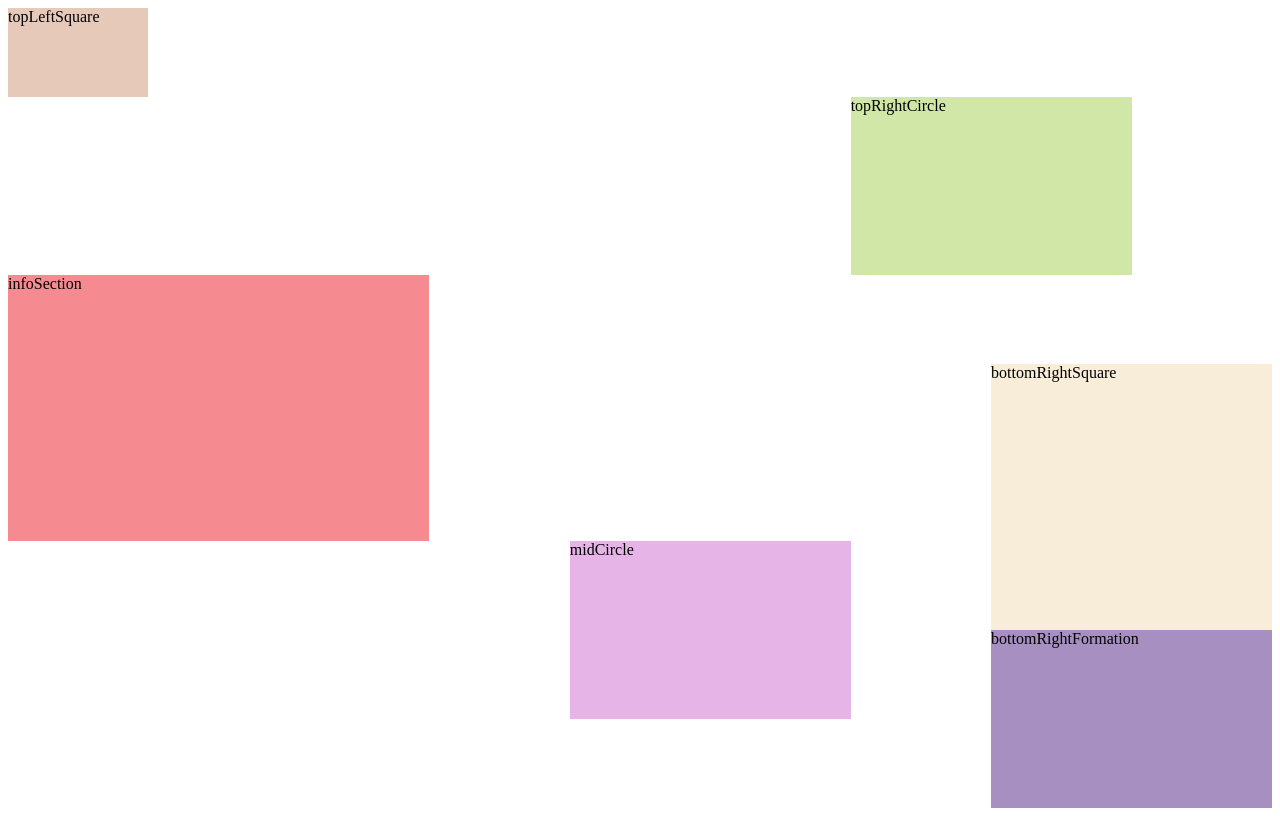
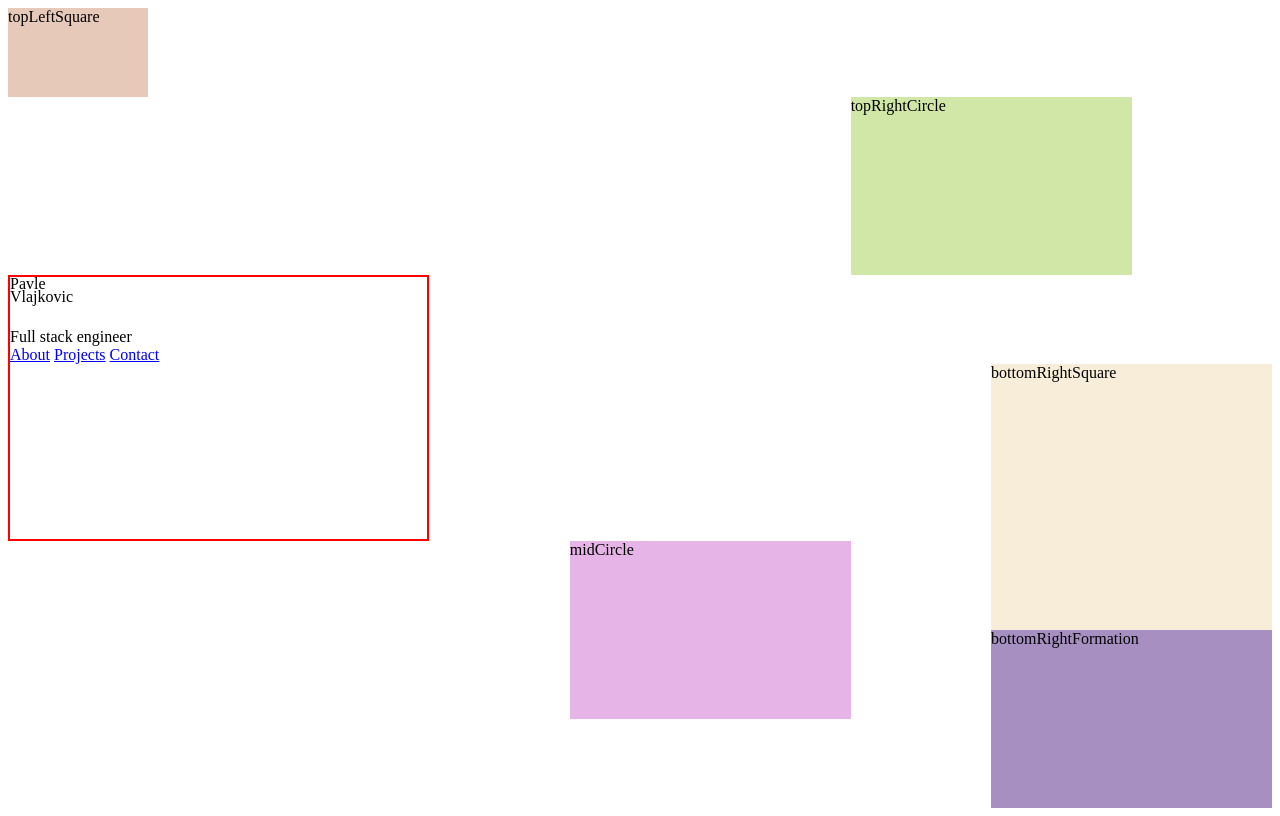
Before and after one commit to VlajkovicPavle/portfolio-website, a website: page src/sections/landing/landing.html in a window 1280 px wide. Drawn offline with Linux system fonts and the light colour scheme; files that its build step writes are made by us from their sources.

Commit message:
feat(landing): info section

```diff
--- a/src/sections/landing/landing.css
+++ b/src/sections/landing/landing.css
@@ -1,3 +1,5 @@
+@import "../../variables.css";
+
 #landing-page-layout {
   display: grid;
   grid-template-rows: repeat(9, 1fr);
@@ -8,7 +10,28 @@
 
   #infoSection {
     grid-area: 4 / 1 / 7 / 4;
-    background-color: rgba(236, 23, 34, 0.5);
+    border: 2px solid red;
+    > div {
+      margin: var(--space-sm);
+      margin-left: var(--space-3xl);
+      margin-bottom: var(--space-xs);
+    }
+    #fullNameSection {
+      font-family: var(--font-display);
+      font-size: var(--text-5xl);
+      line-height: 0.85;
+    }
+    #workTitleSection {
+      font-family: var(--font-body);
+      margin-top: var(--space-xs);
+      font-size: var(--text-lg);
+    }
+    hr {
+      width: var(--space-3xl);
+      height: 0.5rem;
+      background-color: var(--bauhaus-red);
+      border: transparent;
+    }
   }
 
   #topLeftSquare {
--- a/src/sections/landing/landing.html
+++ b/src/sections/landing/landing.html
@@ -2,7 +2,20 @@
 <!-- Landing Page Section -->
 <section id="landing" class="landing-section">
   <div id="landing-page-layout">
-    <div id="infoSection">infoSection</div>
+    <div id="infoSection">
+      <div id="fullNameSection">
+        <span>Pavle</span>
+        <br />
+        <span>Vlajkovic</span>
+      </div>
+      <hr />
+      <div id="workTitleSection">Full stack engineer</div>
+      <div id="linksSection">
+        <a href="#about">About</a>
+        <a href="#projects">Projects</a>
+        <a href="#contact">Contact</a>
+      </div>
+    </div>
     <div id="topLeftSquare">topLeftSquare</div>
     <div id="topRightCircle">topRightCircle</div>
     <div id="bottomRightFormation">bottomRightFormation</div>
```
